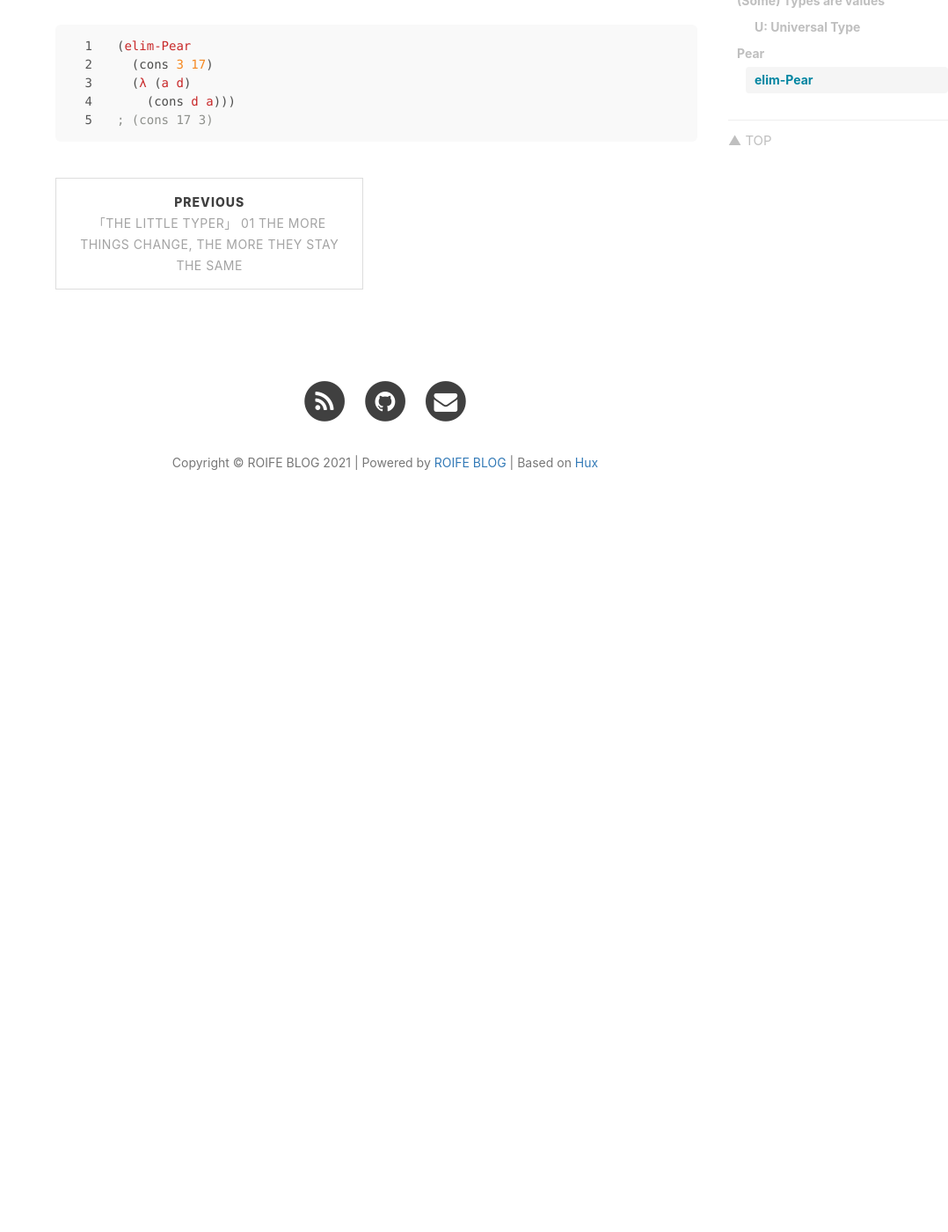
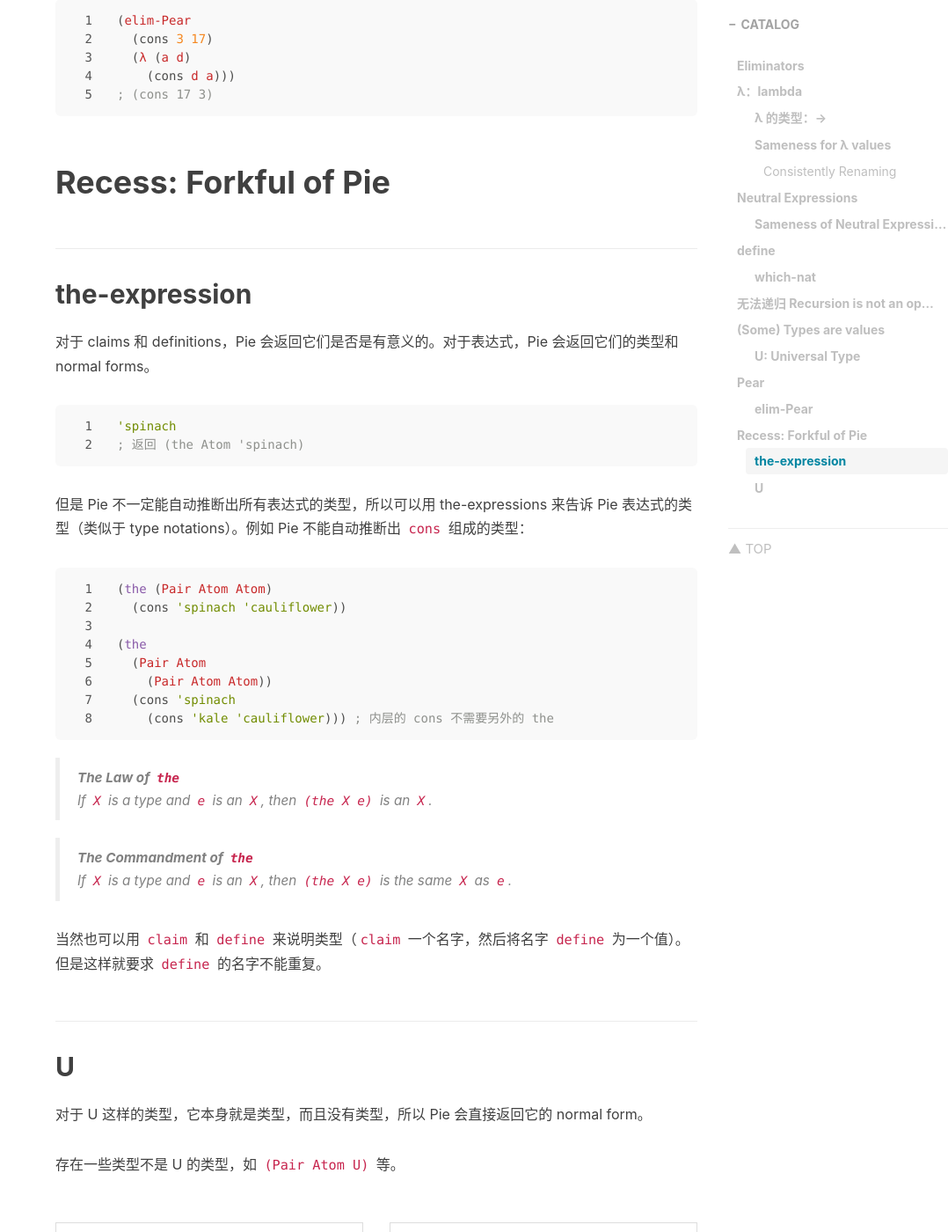
Before and after one commit to LogicLee0902/-LogicLee0902.github.io, a Jekyll site: the page built from _posts/dan-friedman/the-little-typer/2021-03-01-the-little-typer-02-doin-what-comes-naturally.md, in a window 1280 px wide and 1400 px high, scrolled down 10565 px. Shown: the whole window at 88% size, without its empty margins (202-1280 px from the left). Built offline with Jekyll 4.4.1, drawn with Linux system fonts in a browser that asks for light colours; nearby versions of some CDN libraries; comment, search, counter and statistics services are not loaded; before the commit the page ends 11195 px from its top, so only the background shows below that; some of the changed text lies outside the part shown.

Commit message:
fix style of <code> & tlt 03

````diff
--- a/_posts/dan-friedman/the-little-typer/2021-03-01-the-little-typer-02-doin-what-comes-naturally.md
+++ b/_posts/dan-friedman/the-little-typer/2021-03-01-the-little-typer-02-doin-what-comes-naturally.md
@@ -1,7 +1,7 @@
 ---
 layout: "post"
 title: "「The Little Typer」 02 Doin’ What Comes Naturally"
-subtitle: ""
+subtitle: "λ 表达式"
 author: "roife"
 date: 2021-03-01
 
@@ -51,9 +51,9 @@
     root))
 ```
 
-## λ 的类型
+## λ 的类型：→
 
-λ 的类型类似于 `(→ (Type0 Type ...) Body)`，其中 `Type` 表示参数类型。
+λ 的类型类似于 `(→ (Type0 Type ...) Body)`，其中 `Type` 表示参数类型，最后一个参数是返回类型。
 
 ```lisp
 (→ Atom
@@ -233,15 +233,6 @@
 >
 > **注解**：因为写法相同的 neutral expression 中的相同变量会被一起替换
 
-# λ 表达式的类型 →
-
-`→` 后面跟多个参数，那么除了最后一个参数以外都是参数，最后一个是 value 的类型。例如：
-
-```lisp
-(→ Atom Atom
-  (Pair Atom Atom))
-```
-
 # `define`
 
 用 `define` 可以简化程序：
@@ -268,7 +259,7 @@
 
 ## which-nat
 
-`which-Nat` 是一个函数，它判断一个 Nat 是否是 `zero`。如果不是，它可以去掉 Nat 的 top constructor。
+`which-Nat` 是一个函数，它判断一个 Nat 是否是 `zero`。如果不是，它可以去掉 Nat 的 top constructor 代入新的 λ。
 
 使用格式如下：
 
@@ -293,6 +284,8 @@
     'more))
 ; 返回 'more，可以发现与 n 无关
 ```
+
+不难发现，`which-Nat` 是一个 `if` 结构，是一种**模式匹配**。
 
 > **The Law of which-Nat**
 >
@@ -336,7 +329,7 @@
 >
 > is an `X`, then it is the same `X` as `(stepn)`.
 
-# 无法递归 Recursion is not an option
+# 无法递归 Recursion is not an option (Gauss function 1)
 
 - `(gause n)`：计算 $0 + \cdots + n$
 
@@ -449,3 +442,43 @@
     (cons d a)))
 ; (cons 17 3)
 ```
+
+# Recess: Forkful of Pie
+
+## the-expression
+
+对于 claims 和 definitions，Pie 会返回它们是否是有意义的。对于表达式，Pie 会返回它们的类型和 normal forms。
+
+```lisp
+'spinach
+; 返回 (the Atom 'spinach)
+```
+
+但是 Pie 不一定能自动推断出所有表达式的类型，所以可以用 the-expressions 来告诉 Pie 表达式的类型（类似于 type notations）。例如 Pie 不能自动推断出 `cons` 组成的类型：
+
+```lisp
+(the (Pair Atom Atom)
+  (cons 'spinach 'cauliflower))
+
+(the
+  (Pair Atom
+    (Pair Atom Atom))
+  (cons 'spinach
+    (cons 'kale 'cauliflower))) ; 内层的 cons 不需要另外的 the
+```
+
+> **The Law of `the`**
+>
+> If `X` is a type and `e` is an `X`, then `(the X e)` is an `X`.
+
+> **The Commandment of `the`**
+>
+> If `X` is a type and `e` is an `X`, then `(the X e)` is the same `X` as `e`.
+
+当然也可以用 `claim` 和 `define` 来说明类型（`claim` 一个名字，然后将名字 `define` 为一个值）。但是这样就要求 `define` 的名字不能重复。
+
+## U
+
+对于 U 这样的类型，它本身就是类型，而且没有类型，所以 Pie 会直接返回它的 normal form。
+
+存在一些类型不是 U 的类型，如 `(Pair Atom U)` 等。
--- /dev/null
+++ b/_posts/dan-friedman/the-little-typer/2021-03-02-the-little-typer-03-eliminate-all-natural-numbers.md
@@ -0,0 +1,124 @@
+---
+layout: "post"
+title: "「The Little Typer」 03 Eliminate All Natural Numbers!"
+subtitle: ""
+author: "roife"
+date: 2021-03-02
+
+tags: ["The Little Typer@Books@Series", "程序语言理论@Tags@Tags", "函数式编程@Tags@Tags", "Dependent Type@Tags@Tags", "Dan Friedman@Series@Series", "Pie@Languages@Tags"]
+lang: zh
+catalog: true
+header-image: ""
+header-style: text
+---
+
+# Total Functions
+
+全函数就是指对于任意定义域中的值，都可以给出结果的函数。
+
+> **Total Function**
+>
+> A function that always assigns a value to every possible argument is called a total function.
+>
+> **备注**：Pie 中所有函数都是全函数。而这使得 Pie 中子表达式的求值顺序是无关紧要的。因为如果不是全函数，那么不同的求值顺序会导致
+
+# `iter-Nat`
+
+`iter-Nat` 是一个函数，它判断一个 Nat 是否是 `zero`。如果不是，递归迭代 Nat。
+
+使用格式如下：
+
+```lisp
+(iter-Nat target
+  base
+  step)
+```
+
+如果 `target is zero`，那么返回 `base`；否则如果是 `(add1 n)`，则返回 `(step (step (... (step zero))))`。可以发现 `step` 是一个 λ 表达式。
+
+`iter-Nat` 也是一个**模式匹配**，但是他可以对自然数进行递归。
+
+> **The Law of `iter-Nat`**
+>
+> If `target` is a `Nat`, `base` is an `X`, and `step` is an
+>
+> ```lisp
+> (→ X X)
+> ```
+>
+> then
+>
+> ```lisp
+> (iter-Nat target
+>   base
+>   step)
+> ```
+>
+> is an `X`.
+
+> **The First Commandment of `iter-Nat`**
+>
+> If
+>
+> ```lisp
+> (iter-Nat zero
+>   base
+>   step)
+> ```
+>
+> is an `X`, then it is the same `X` as `base`.
+
+> **The Second Commandment of `iter-Nat`**
+>
+> If
+>
+> ```lisp
+> (iter-Nat (add1 n)
+>   base
+>   step)
+> ```
+>
+> is an `X`, then it is the same `X` as
+>
+> ```lisp
+> (step
+>   (iter-Nat n
+>     base
+>     step))
+> ```
+>
+> **注解**：为什么前面说 Recursion is not an option，这里又允许迭代呢？是因为这里 `iter-Nat` 的迭代方式是可以确定会 terminate 的，所以加入不影响使用。（其实是开了一个洞）`iter-Nat` 实际上是设定了终值和每次递归的计算方式，最多递归 n 次。
+
+## `+`
+
+通过 `iter-Nat` 我们就可以定义加法了：
+
+```lisp
+(claim step-+
+  (→ Nat
+    Nat))
+
+(define step-+
+  (λ (n)
+    (add1 n)))
+
+(claim +
+  (→ Nat Nat
+    Nat))
+
+(define +
+  (λ (n j)
+    (iter-nat n
+      j
+      step-+)))
+```
+
+# `rec-Nat`
+
+`rec-Nat` 结合了 `which-Nat` 和 `iter-Nat` 二者。
+
+primitive recursion
+
+```lisp
+
+```
````
Also changed, not shown: _posts/dan-friedman/the-little-schemer/2020-01-06-the-little-schemer-09-and-again-and-again-and-again.md (+1 -1 lines), _posts/dan-friedman/the-little-typer/2021-02-28-the-little-typer-01-the-more-things-change-the-more-they-stay-the-same.md (+2 -5 lines), css/bootstrap.css, css/bootstrap.min.css.
